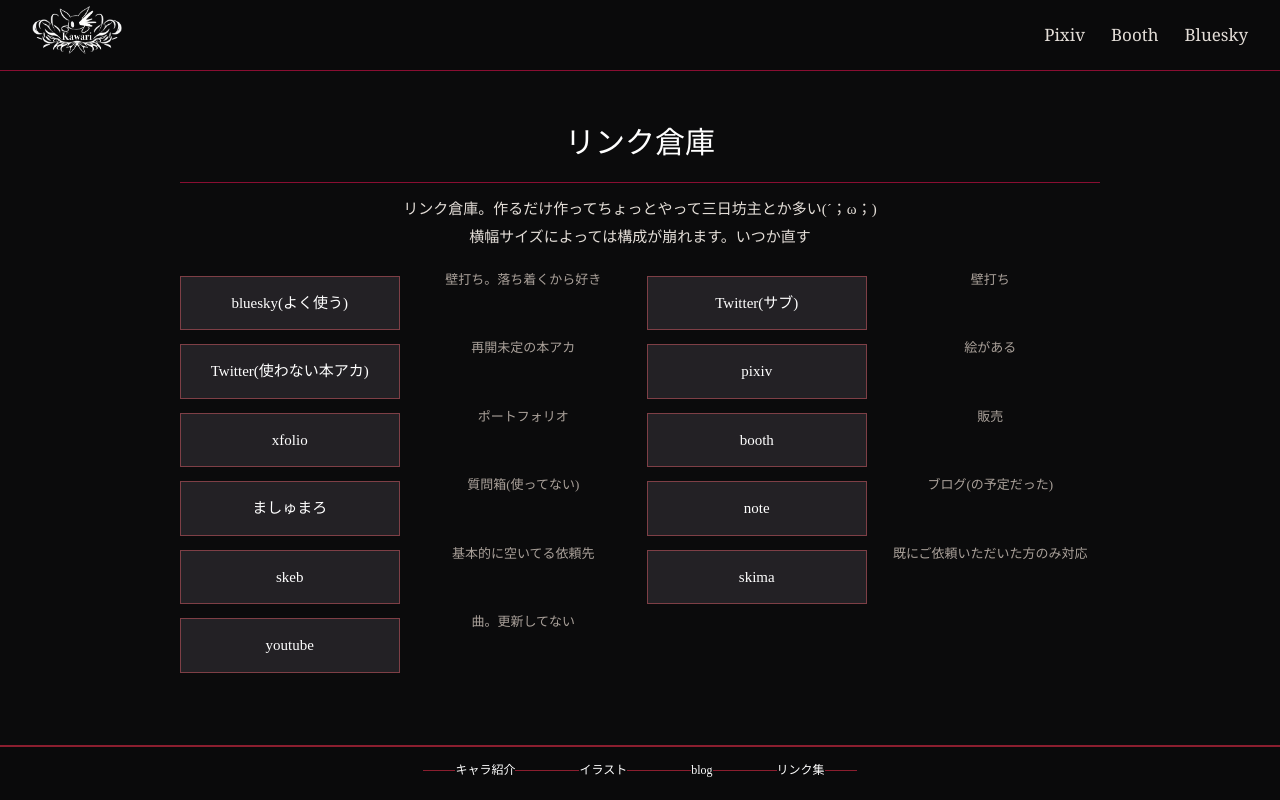
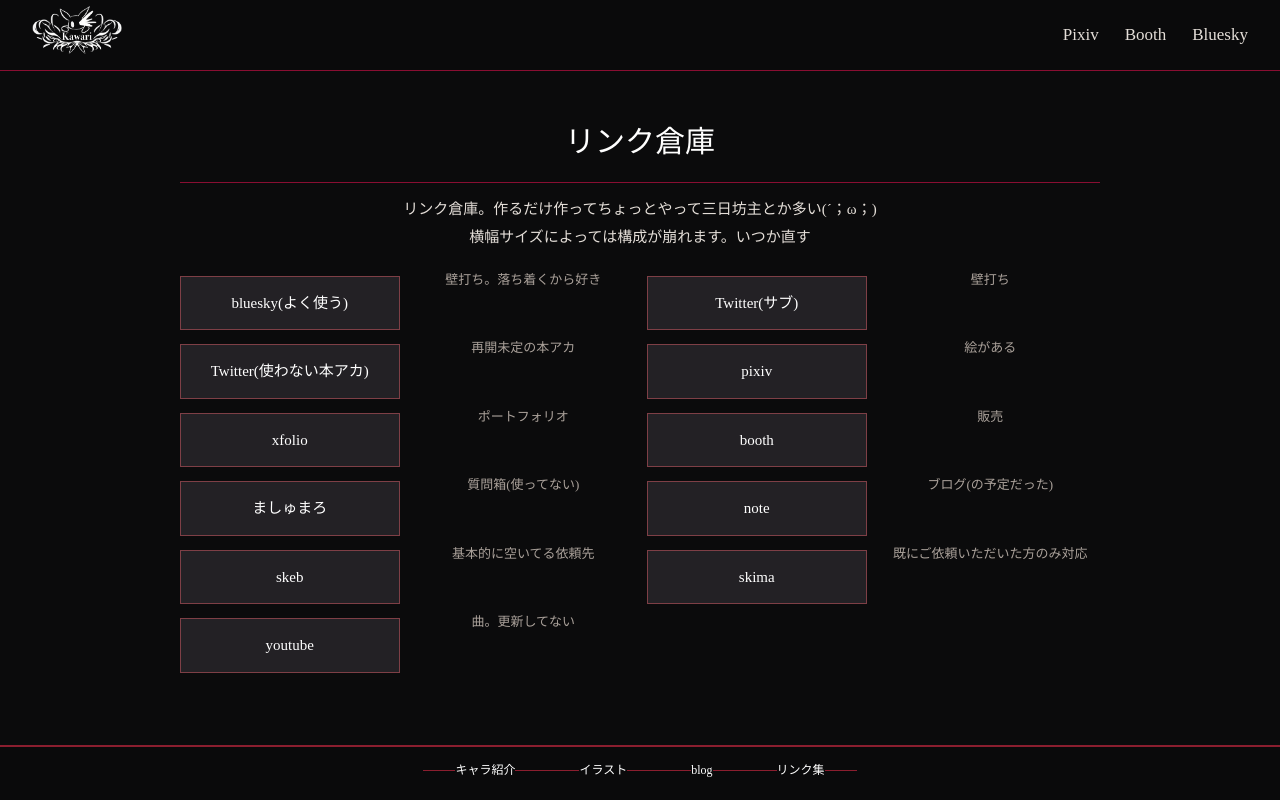
Before and after one commit to kawari-acc/HP, a PHP site: page /links.html in a window 1280 px wide. Run offline with PHP 8.4, Linux system fonts and the light colour scheme; some web fonts are replaced.

Commit message:
Add files via upload

```diff
--- a/characters.html
+++ b/characters.html
@@ -7,10 +7,10 @@
   <meta property="og:description" content="ホームページ、見ていってね('ω')">
   <meta property="og:image" content="https://kawari.jp/images/ogp.png">
   <title>OC</title>
-  <link rel="stylesheet" href="style.css">
+  <link rel="stylesheet" href="style.css?v=4">
   <link rel="stylesheet" href="oc.css">
 </head>
-<body>
+<body class="characters-page">
   <header class="site-header">
     <div class="logo-area">
       <a href="index.html" class="logo-link">
--- a/links.html
+++ b/links.html
@@ -4,9 +4,9 @@
   <meta charset="UTF-8">
   <meta name="viewport" content="width=device-width, initial-scale=1.0">
   <title>リンク倉庫</title>
-  <link rel="stylesheet" href="style.css">
+  <link rel="stylesheet" href="style.css?v=4">
 </head>
-<body>
+<body class="links-page">
   <header class="site-header">
     <div class="logo-area">
       <a href="index.html" class="logo-link">
--- a/style.css
+++ b/style.css
@@ -452,3 +452,14 @@ img { max-width: 100%; }
   font-weight: 400;
   letter-spacing: 0.06em;
 }
+
+/* キャラ紹介・リンク集はページ全体を変更 */
+body.characters-page,
+body.links-page {
+  font-family: var(--font-special);
+}
+
+body.characters-page *,
+body.links-page * {
+  font-family: inherit;
+}
```
